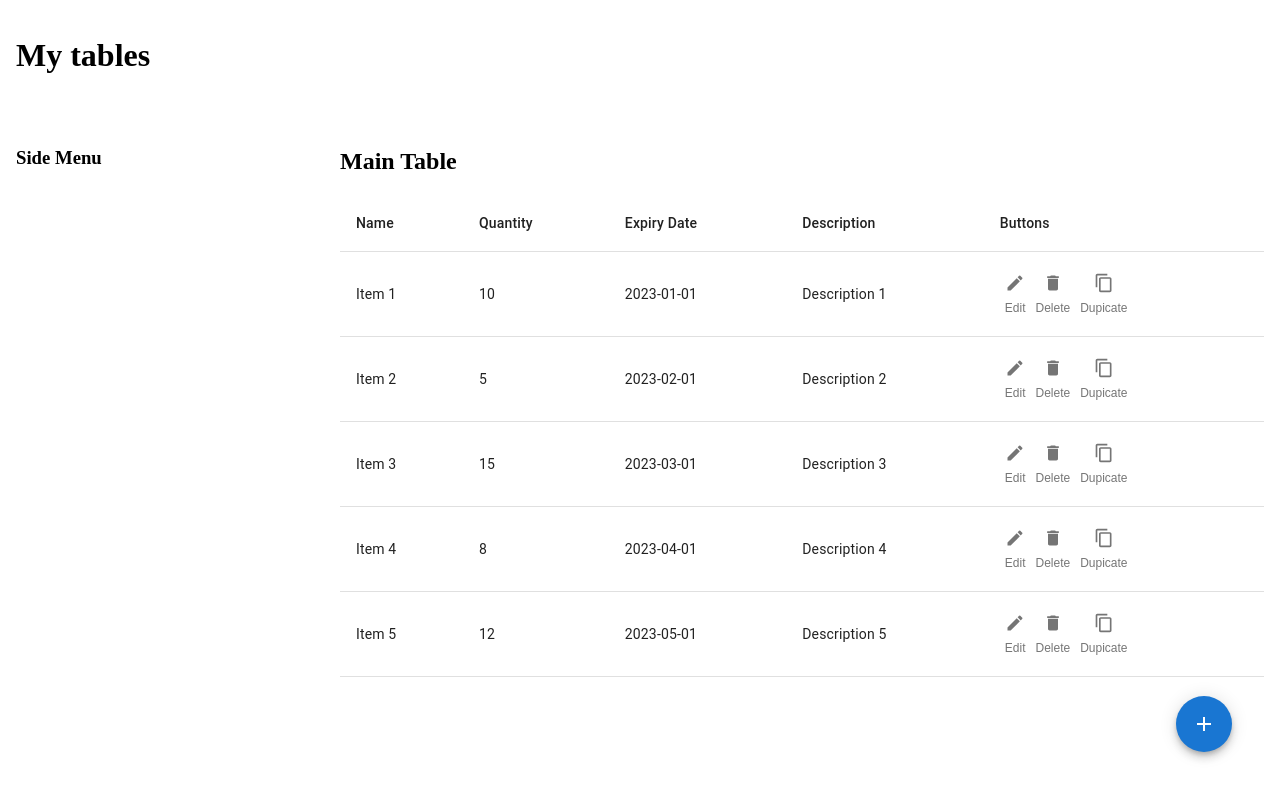
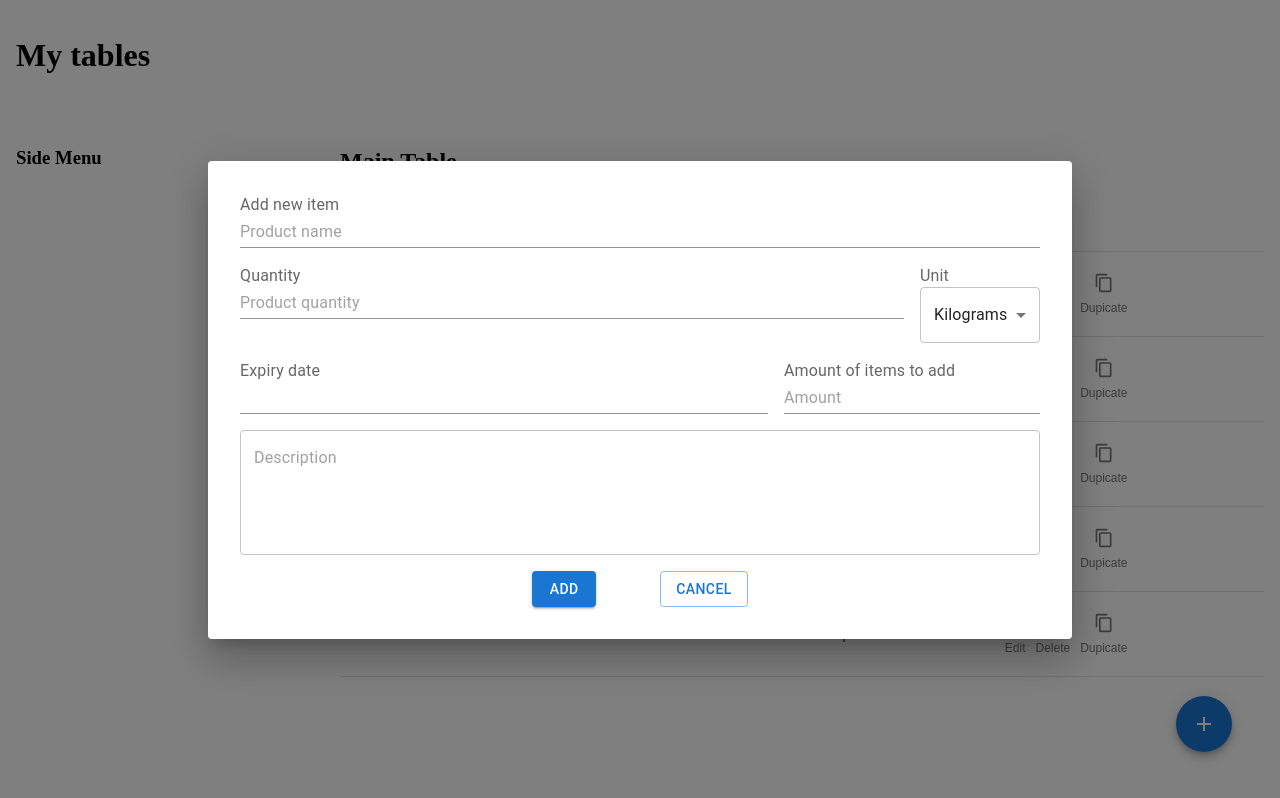
Before and after one commit to Flameski/hackathon-pantry, a React (Vite) app in the folder pantry app/: page / in a window 1280 px wide. Both pictures are taken after a click on the button "add". Built offline with nearby package versions, Linux system fonts and the light colour scheme.

Commit message:
add modal for adding items

```diff
--- /dev/null
+++ b/pantry app/src/components/AddItemsModal.tsx
@@ -0,0 +1,75 @@
+import {
+  Box,
+  Button,
+  Dialog,
+  Grid2 as Grid,
+  Input,
+  InputLabel,
+  MenuItem,
+  Select,
+  TextField,
+} from '@mui/material'
+import { ButtonsRow } from './styled/ButtonsRow'
+
+interface AddItemsModalProps {
+  open: boolean
+  onClose: () => void
+}
+
+export const AddItemsModal = ({ open, onClose }: AddItemsModalProps) => {
+  return (
+    <Dialog open={open} onClose={onClose} maxWidth='lg'>
+      <Box width={800} p={4}>
+        <Grid container spacing={2}>
+          <Grid size={12}>
+            <InputLabel htmlFor='product-name'>Add new item</InputLabel>
+            <Input id='product-name' placeholder='Product name' fullWidth />
+          </Grid>
+          <Grid size={10}>
+            <InputLabel htmlFor='product-quantity'>Quantity</InputLabel>
+            <Input
+              id='product-quantity'
+              placeholder='Product quantity'
+              fullWidth
+            />
+          </Grid>
+          <Grid size={2}>
+            <InputLabel htmlFor='product-unit'>Unit</InputLabel>
+            <Select id='product-unit' fullWidth value={'kg'}>
+              <MenuItem value='kg'>Kilograms</MenuItem>
+              <MenuItem value='g'>Grams</MenuItem>
+              <MenuItem value='l'>Litres</MenuItem>
+              <MenuItem value='count'>Number</MenuItem>
+            </Select>
+          </Grid>
+          <Grid size={8}>
+            <InputLabel htmlFor='expiry-date'>Expiry date</InputLabel>
+            <Input id='expiry-date' fullWidth />
+          </Grid>
+          <Grid size={4}>
+            <InputLabel htmlFor='amount-of-items'>
+              Amount of items to add
+            </InputLabel>
+            <Input
+              id='amount-of-items'
+              type='number'
+              placeholder='Amount'
+              fullWidth
+            />
+          </Grid>
+          <Grid size={12}>
+            <TextField multiline rows={4} placeholder='Description' fullWidth />
+          </Grid>
+        </Grid>
+        <ButtonsRow>
+          <Button variant='contained' onClick={onClose}>
+            Add
+          </Button>
+          <Button variant='outlined' onClick={onClose}>
+            Cancel
+          </Button>
+        </ButtonsRow>
+      </Box>
+    </Dialog>
+  )
+}
--- /dev/null
+++ b/pantry app/src/components/styled/ButtonsRow.tsx
@@ -0,0 +1,11 @@
+import { styled } from '@mui/material'
+
+export const ButtonsRow = styled('div')(({ theme }) => ({
+  display: 'flex',
+  flexDirection: 'row',
+  justifyContent: 'center',
+  alignItems: 'center',
+  width: '100%',
+  paddingTop: theme.spacing(2),
+  gap: theme.spacing(8),
+}))
--- a/pantry app/src/routes/main/MainView.tsx
+++ b/pantry app/src/routes/main/MainView.tsx
@@ -14,19 +14,21 @@ import { Row } from '../../components/styled/Row.styles'
 
 import { mockItems } from '../../mockItems'
 import { AddButton } from '../../components/AddButton'
+import { AddItemsModal } from '../../components/AddItemsModal'
 
 export const MainView = () => {
   const theme = useTheme()
   const isDesktop = useMediaQuery(theme.breakpoints.up('md'))
-  const [open, setOpen] = useState(false)
+  const [isSideMenuOpen, setIsSideMenuOpen] = useState(false)
+  const [isModalOpen, setIsModalOpen] = useState(false)
 
-  const handleAddItem = () => {}
+  const handleOpenModal = () => setIsModalOpen(true)
   return (
     <div>
       <Row>
         <h1>My tables</h1>
         {!isDesktop && (
-          <IconButton onClick={() => setOpen((prev) => !prev)}>
+          <IconButton onClick={() => setIsSideMenuOpen((prev) => !prev)}>
             <MenuIcon />
           </IconButton>
         )}
@@ -41,14 +43,19 @@ export const MainView = () => {
           <MainTable items={mockItems} />
         </Grid>
       </Grid>
-      <AddButton onClick={handleAddItem} />
+      <AddButton onClick={handleOpenModal} />
       {!isDesktop && (
-        <Drawer variant='temporary' open={open} onClose={() => setOpen(false)}>
+        <Drawer
+          variant='temporary'
+          open={isSideMenuOpen}
+          onClose={() => setIsSideMenuOpen(false)}
+        >
           <Box sx={{ minWidth: '90vw' }}>
             <SideMenu />
           </Box>
         </Drawer>
       )}
+      <AddItemsModal open={isModalOpen} onClose={() => setIsModalOpen(false)} />
     </div>
   )
 }
```
